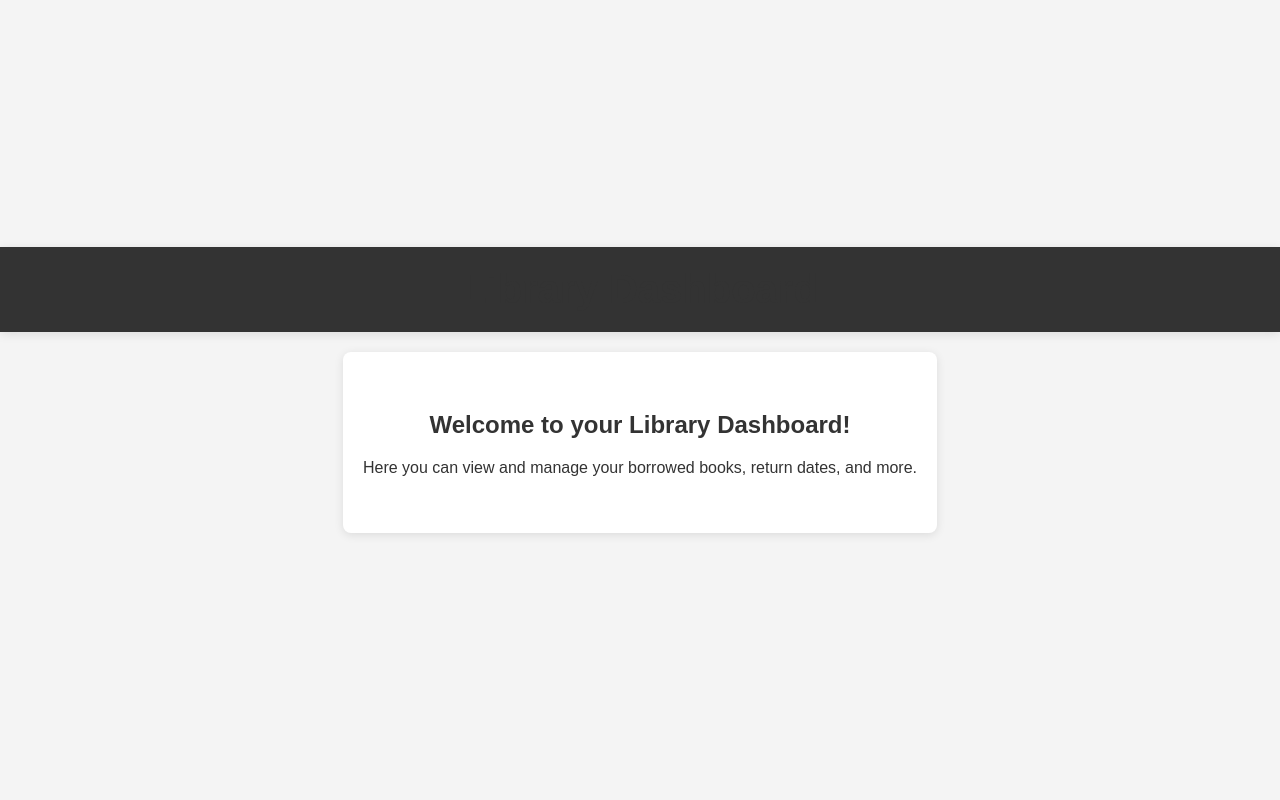
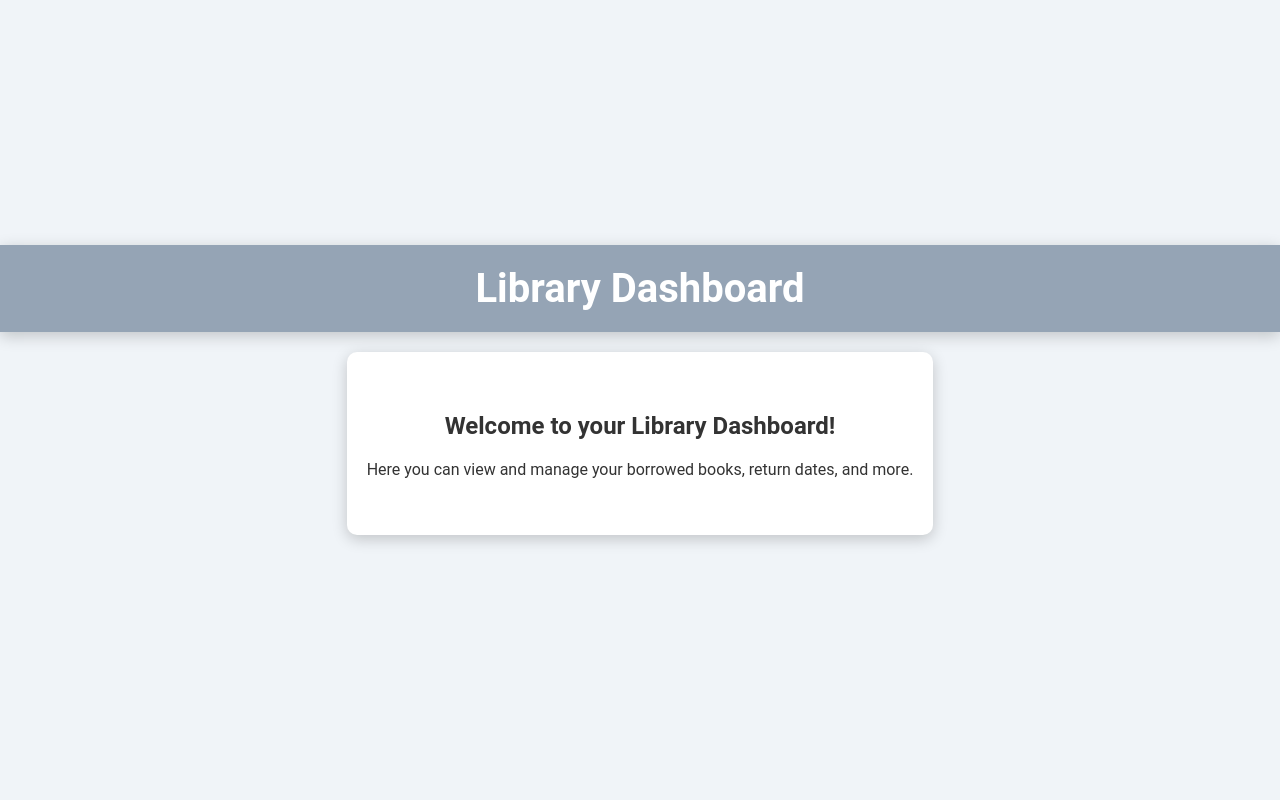
Before and after one commit to Harideep333/JAM, a Flask app: template templates/dashboard.html in a window 1280 px wide. Run offline with Flask 3, Linux system fonts and the light colour scheme; the template is opened without the code that fills it, so the values that code supplies are empty.

Commit message:
Update style.css

```diff
--- a/static/style.css
+++ b/static/style.css
@@ -1,9 +1,9 @@
 /* General Styles */
 body {
-    font-family: 'Arial', sans-serif;
+    font-family: 'Roboto', sans-serif;
     margin: 0;
     padding: 0;
-    background-color: #f4f4f4;
+    background-color: #f0f4f8; /* Light background */
     color: #333;
     display: flex;
     justify-content: center; /* Center horizontally */
@@ -12,25 +12,20 @@
     flex-direction: column;  /* Stack elements vertically */
 }
 
-h1, h2 {
-    font-family: 'Arial', sans-serif;
-    color: #333;
-    margin-bottom: 20px;
-}
-
 /* Header Styles */
 header {
-    background-color: #333;
+    background-color: #95a4b5; /* Blue header */
     color: #fff;
     padding: 20px 0;
     text-align: center;
-    box-shadow: 0 2px 10px rgba(0, 0, 0, 0.1);
-    width: 100%; /* Full width */
+    box-shadow: 0 4px 15px rgba(0, 0, 0, 0.2); /* Larger shadow */
+    width: 100%;
 }
 
 header h1 {
     font-size: 2.5em;
     margin: 0;
+    font-weight: bold;
 }
 
 /* Navigation Styles */
@@ -69,8 +65,8 @@
     max-width: 800px; /* Limit content width */
     margin: 20px 0;
     background-color: #fff;
-    box-shadow: 0 2px 10px rgba(0, 0, 0, 0.1);
-    border-radius: 8px;
+    box-shadow: 0 4px 15px rgba(0, 0, 0, 0.2); /* Deeper shadow */
+    border-radius: 10px; /* Rounded corners */
     text-align: center;
 }
 
```
Also changed, not shown: other parts of static/style.css (+19 -11 lines).
